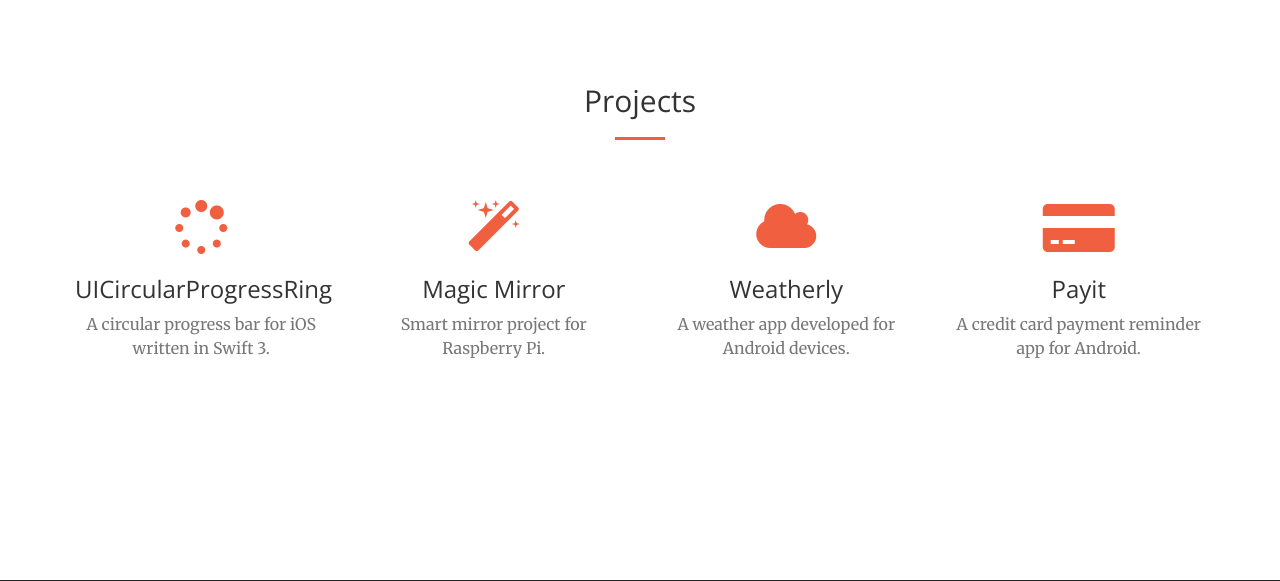
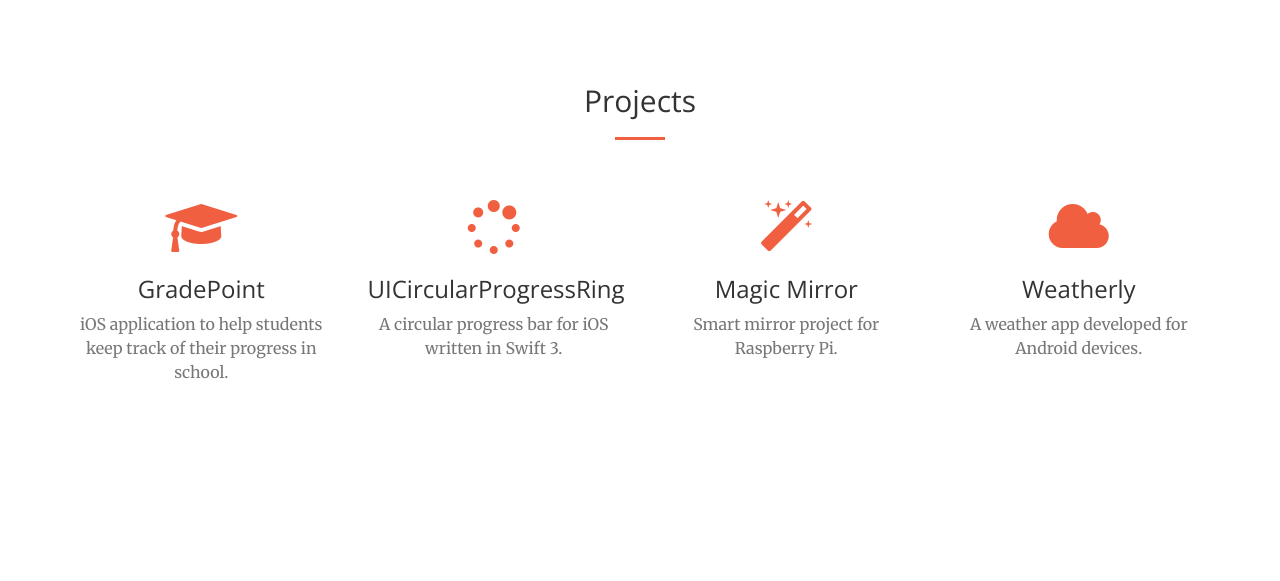
Before and after one commit to luispadron/DynamicWebsite, a Django app: page / in a window 1280 px wide. Shown: the part 1358-1939 px from the top of the page. Run offline with Django 3.2, Linux system fonts and the light colour scheme; parts of the project's set-up code (start-up, migrations or seed data) failed here and were passed over; some libraries are stand-ins or nearby versions.

Commit message:
Update projects

```diff
--- a/templates/home.html
+++ b/templates/home.html
@@ -107,6 +107,14 @@
     <div class="container">
       <div class="row">
 
+        <div class="project col-lg-3 col-md-6 text-center" onclick="window.open('http://gradepoint.luispadron.com', 'newWindow');" style="cursor: pointer;">
+          <div class="service-box">
+            <i class="fa fa-4x fa-graduation-cap text-primary sr-icons"></i>
+            <h3>GradePoint</h3>
+            <p class="text-muted">iOS application to help students keep track of their progress in school.</p>
+          </div>
+        </div>
+
         <div class="project col-lg-3 col-md-6 text-center" onclick="window.open('https://github.com/luispadron/UICircularProgressRing', 'newWindow');" style="cursor: pointer;">
           <div class="service-box">
             <i class="fa fa-4x fa-spinner text-primary sr-icons"></i>
@@ -131,13 +139,6 @@
           </div>
         </div>
 
-        <div class="project col-lg-3 col-md-6 text-center" onclick="window.open('https://github.com/luispadron/Payit', 'newWindow');" style="cursor: pointer;">
-          <div class="service-box">
-            <i class="fa fa-4x fa-credit-card-alt text-primary sr-icons"></i>
-            <h3>Payit</h3>
-            <p class="text-muted">A credit card payment reminder app for Android.</p>
-          </div>
-        </div>
       </div>
     </div>
   </section>
```
